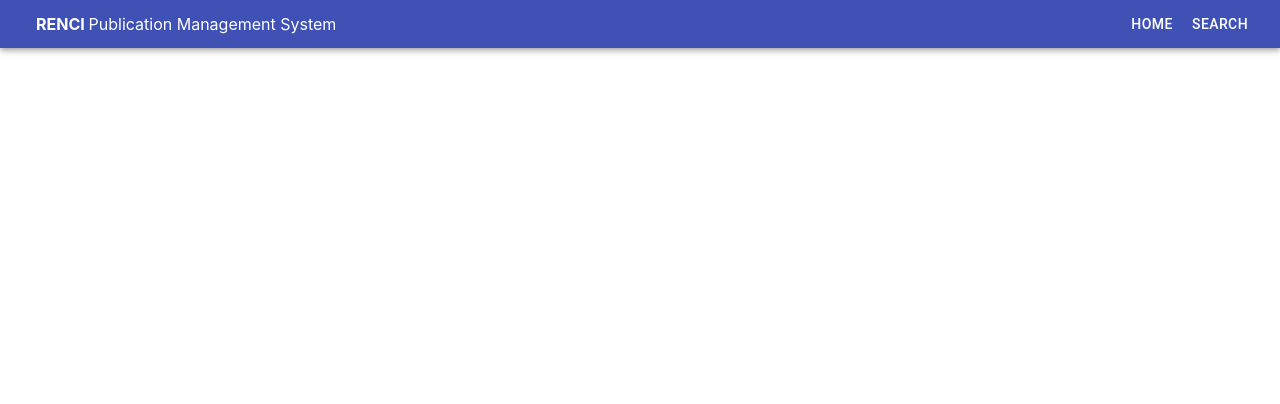
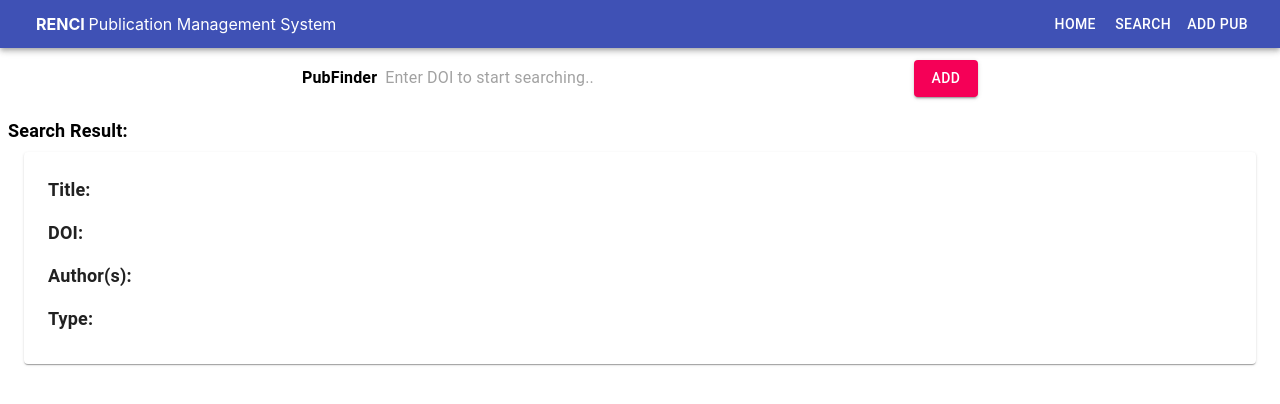
Before and after one commit to connectbo/Publication-Management-System-RENCI, a React (Create React App) app in the folder frontend/: page /add in a window 1280 px wide. Shown: the top 404 px of the page. Built offline with nearby package versions, Linux system fonts and the light colour scheme.

Commit message:
Developed AddPub Portal

```diff
--- a/frontend/package.json
+++ b/frontend/package.json
@@ -5,6 +5,7 @@
   "dependencies": {
     "@material-ui/core": "^4.1.1",
     "core-util-is": "^1.0.2",
+    "dotenv": "^8.0.0",
     "react": "^16.8.6",
     "react-dom": "^16.8.6",
     "react-router-dom": "^5.0.1",
--- a/frontend/src/App.js
+++ b/frontend/src/App.js
@@ -3,6 +3,7 @@ import { BrowserRouter as Router, Route } from 'react-router-dom';
 import Header from './components/Header';
 import Home from './components/Home';
 import Search from './components/Search';
+import AddPub from './components/AddPub';
 
 function App() {
 
@@ -10,6 +11,7 @@ function App() {
       <Router>
           <Header/>
           <Route path="/search" component={Search} />
+          <Route path="/add" component={AddPub} />
           <Route path="/" exact component={Home} />
       </Router>
   );
--- /dev/null
+++ b/frontend/src/components/AddPub.js
@@ -0,0 +1,74 @@
+import React, { useState } from 'react';
+import { makeStyles } from '@material-ui/core/styles';
+import Container from '@material-ui/core/Container';
+import Card from '@material-ui/core/Card';
+import CardContent from '@material-ui/core/CardContent';
+import Button from '@material-ui/core/Button';
+import Typography from '@material-ui/core/Typography';
+import InputBase from '@material-ui/core/InputBase';
+
+const useStyles = makeStyles({
+    body: {
+      fontSize: 18,
+      padding: '8px 8px',
+    },
+    subButton: {
+      marginLeft: 10,
+    },
+    root: {
+      padding: '12px 12px',
+      display: 'flex',
+      alignItems: 'center',
+      width: 700,
+    },
+    input: {
+      marginLeft: 8,
+      flex: 1
+    }
+  });
+
+  function AddPub() {
+      console.log("Add visited!");
+      const classes = useStyles();
+      const [ref, setrefState] = useState('');
+      const [result, setResultState] = useState('');
+      const [authorString, setAuthorStringState] = useState('');
+
+      const handleChange = event => {
+        setrefState(event.target.value);
+      }
+
+      const handleSubmit = event => {
+        event.preventDefault();
+        fetch(`http://localhost:5000/reference/${ref}/save=yes`)
+          .then(res => res.json())
+          .then(data => {
+            setResultState(data);
+            setAuthorStringState(data.Authors.join(', '));
+          })
+      }
+
+      return (
+        <div>
+          <Container className={classes.root}>
+            <Typography><strong>PubFinder</strong></Typography>
+            <InputBase className={classes.input} id="ref" type="text" placeholder="Enter DOI to start searching.." value={ref} onChange={handleChange}></InputBase>
+            <Button className={classes.subButton} variant="contained" color="secondary" onClick={handleSubmit}>
+              ADD </Button>
+          </Container>
+          <Typography className={classes.body}><strong>Search Result: </strong>{result.status}</Typography>
+          <Container>
+            <Card className={classes.card}>
+              <CardContent>
+                <Typography className={classes.body}><strong>Title: </strong> {result.Title}</Typography>
+                <Typography className={classes.body}><strong>DOI: </strong>{result.DOI}</Typography>
+                <Typography className={classes.body}><strong>Author(s): </strong>{authorString}</Typography>
+                <Typography className={classes.body}><strong>Type: </strong> {result.Type}</Typography>
+              </CardContent>
+            </Card>
+          </Container>
+        </div>
+      );
+    }
+
+  export default AddPub;
--- a/frontend/src/components/Header.js
+++ b/frontend/src/components/Header.js
@@ -25,6 +25,7 @@ function Header() {
           </a>
                 <Button href="/" color="inherit">Home</Button>
                 <Button href="/search" color="inherit">Search</Button>
+                <Button href="/add" color="inherit">Add Pub</Button>
             </Toolbar>
         </AppBar>
     )
--- a/frontend/src/components/Home.js
+++ b/frontend/src/components/Home.js
@@ -24,9 +24,8 @@ function Home() {
     const classes = useStyles();
     const [pubs, setPubState] = useState('');
     const [status, setStatus] = useState('');
-
     const getPubs = async () => {
-        const PubResult = await fetch(`http://localhost:5000`)
+        const PubResult = await fetch(`http://localhost:5000/`)
             .then(res => res.json());
         setPubState(PubResult);
         setStatus('Showing results in RENCI Database');
```
Also changed, not shown: 2 other files (tests, documents, lock files or other folders).
